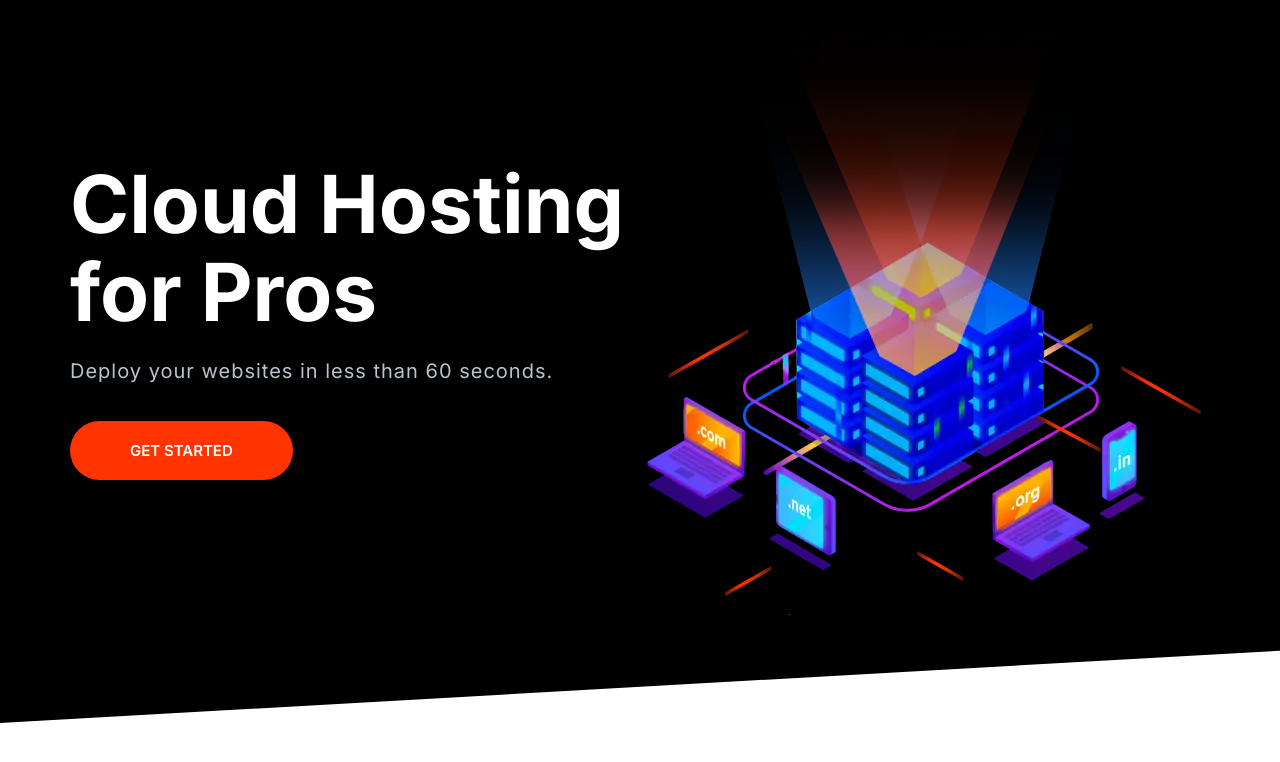
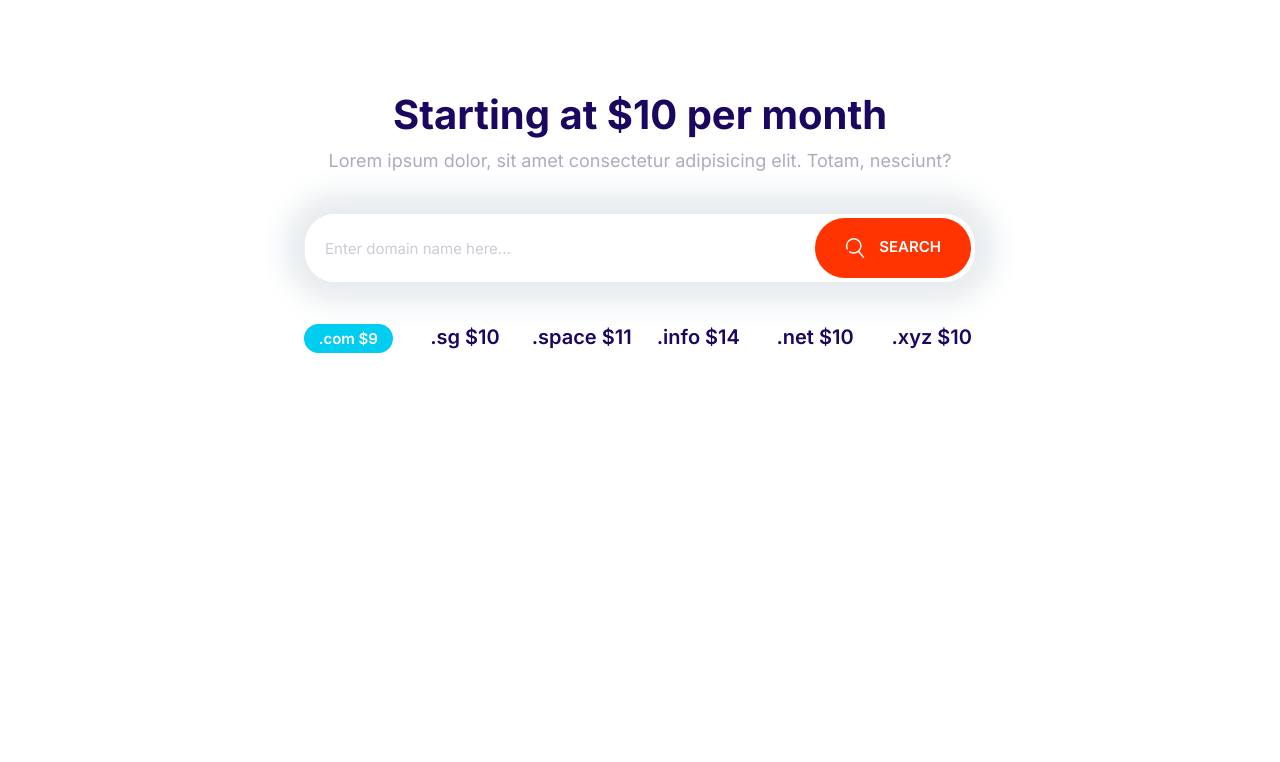
Before and after one commit to andressami/cursomoshify, a plain HTML site: page index.html in a window 1280 px wide. Drawn offline with Linux system fonts and the light colour scheme.

Commit message:
Construindo Domain Block

```diff
--- a/Styles/styles.css
+++ b/Styles/styles.css
@@ -206,12 +206,19 @@
     font-size: 1.8rem;
     font-weight: 600;
     margin: 1rem 0;
+    outline: 0;
     padding: 2rem 3rem;
     text-align: center;
     text-transform: uppercase;
     white-space: nowrap;
 }
 
+.btn .icon {
+    width: 2rem;
+    height: 2rem;
+    margin-right: 1rem;
+    vertical-align: middle;
+}
 .btn--border {
     background: white;
     border: 2px solid var(--color-headings);
@@ -282,7 +289,7 @@
 .input-group .input {
     border: 0;
     flex-grow: 1;
-    padding: 1.5rem 1rem;
+    padding: 1.5rem 2rem;
 }
 
 .input-group .btn {
@@ -725,3 +732,29 @@
         align-self: center;
     }
 }
+
+/* DOMAIN BLOCK */
+
+.block-domain .input-group {
+    box-shadow: 0 0 30px 20px #e6ebee;
+    border: 0;
+    margin: 4rem auto;
+    max-width: 670px;
+}
+
+.block-domain__prices {
+    display: grid;
+    grid-template-columns: repeat(3, 1fr);
+    grid-template-rows: repeat(2, 6rem);
+    font-size: 2rem;
+    font-weight: 600;
+    justify-items: center;
+    max-width: 700px;
+    margin: 0 auto;
+}
+
+@media screen and (min-width:768px) {
+    .block-domain__prices {
+        grid-template-columns: repeat(auto-fit, minmax(10rem, 1fr));
+    }
+}
--- a/index.html
+++ b/index.html
@@ -15,27 +15,35 @@
     <link rel="stylesheet" href="Styles/styles.css" />
   </head>
   <body>
-    <section class="block block--dark block--skewed-left hero">
-      <div class="container grid grid--1x2">
-        <header class="block__header hero__content">
-          <h1 class="block__heading">Cloud Hosting for Pros</h1>
-          <p class="hero__tagline">
-            Deploy your websites in less than 60 seconds.
-          </p>
-          <a href="#" class="btn btn--accent btn--streched">Get Started</a>
-        </header>
-        <picture>
-          <source
-            srcset="images/banner.webp 1x, images/banner@2x.webp 2x"
-            type="image/webp"
-          />
-          <source
-            srcset="images/banner.png 1x, images/banner@2x.png 2x"
-            type="image/png"
-          />
-          <img class="hero__image" src="Images/banner.png" alt="" />
-        </picture>
+    <section class="block container block-domain">
+      <header class="block__header">
+        <h2>Starting at $10 per month</h2>
+        <p>
+          Lorem ipsum dolor, sit amet consectetur adipisicing elit. Totam,
+          nesciunt?
+        </p>
+      </header>
+      <div class="input-group">
+        <input
+          type="text"
+          class="input"
+          placeholder="Enter domain name here..."
+        />
+        <button class="btn btn--accent">
+          <svg class="icon icon--accent">
+            <use xlink:href="images/sprite.svg#search"></use>
+          </svg>
+          Search
+        </button>
       </div>
+      <ul class="list block-domain__prices">
+        <li><span class="badge badge--secondary">.com $9</span></li>
+        <li>.sg $10</li>
+        <li>.space $11</li>
+        <li>.info $14</li>
+        <li>.net $10</li>
+        <li>.xyz $10</li>
+      </ul>
     </section>
     <script src="js/main.js"></script>
   </body>
```
Also changed, not shown: Components/Domain-Block.html (added, +25 -0 lines).
